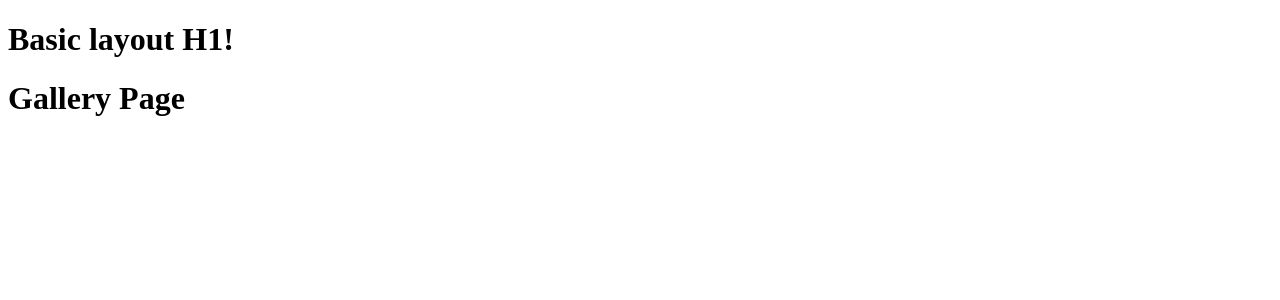
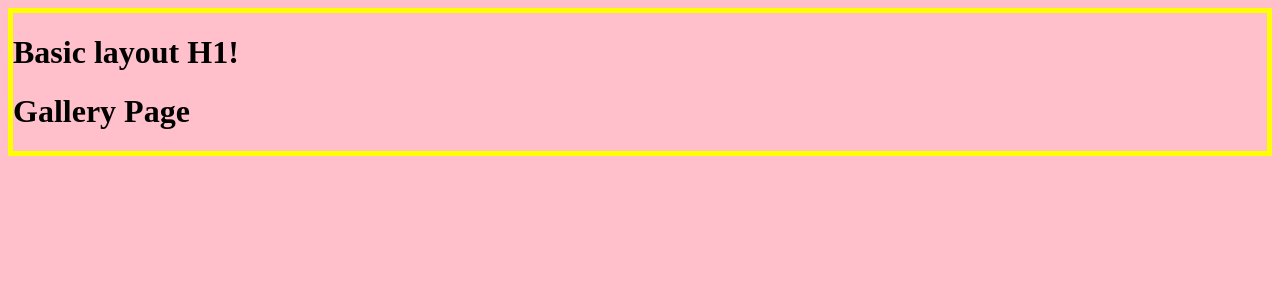
Before and after one commit to yayayahahaha/nuxt, a Nuxt app: page /gallery in a window 1280 px wide. Shown: the top 300 px of the page. Built offline with nearby package versions, Linux system fonts and the light colour scheme.

Commit message:
modified compass use path and watch it in assets directory success

```diff
--- a/assets/css/style.css
+++ b/assets/css/style.css
@@ -1,3 +1,9 @@
-body{
-	background: white;
+/* line 1, ../scss/_lib.scss */
+body {
+  border: 5px solid yellow;
 }
+
+/* line 3, ../scss/style.scss */
+body {
+  background-color: pink;
+}
--- /dev/null
+++ b/assets/scss/_lib.scss
@@ -0,0 +1,3 @@
+body{
+	border: 5px solid yellow;
+}
--- a/assets/scss/style.scss
+++ b/assets/scss/style.scss
@@ -1,3 +1,5 @@
+@import "lib.scss";
+
 body{
-	background-color: black;
+	background-color: pink;
 }
```
